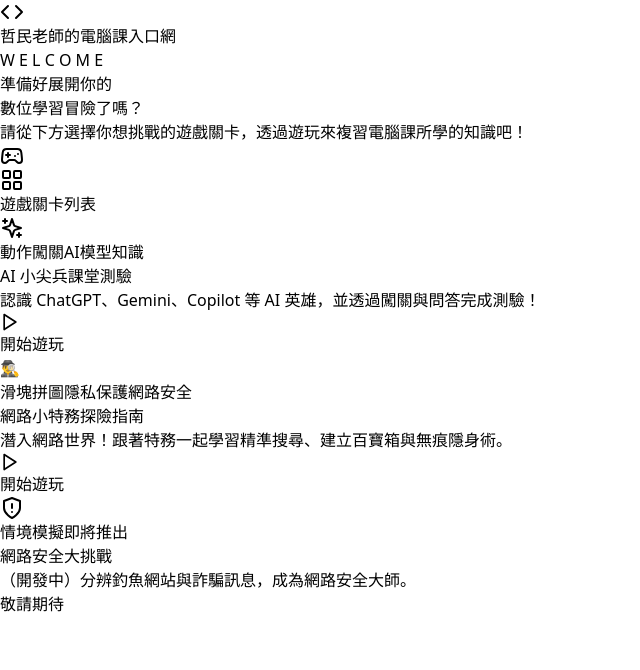
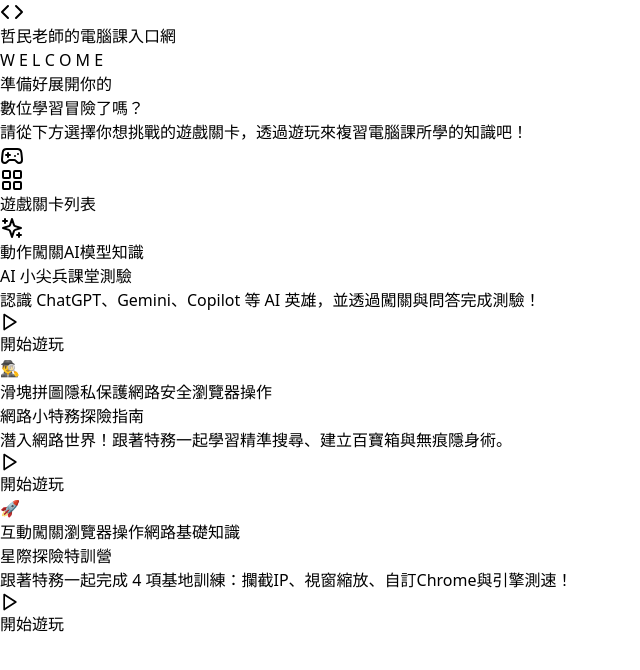
Before and after one commit to always77798-dot/computer-class-games, a React (Vite) app: page / in a window 1280 px wide. Shown: the top 670 px of the page, without its empty margins (0-640 px from the left). Built offline with nearby package versions, Linux system fonts and the light colour scheme.

Commit message:
Update App.jsx

```diff
--- a/src/App.jsx
+++ b/src/App.jsx
@@ -6,6 +6,7 @@ import {
 // 🌟 引入分離出去的小遊戲模組
 import AiHeroGame from './games/AiHeroGame';
 import ChromeAgentGame from './games/ChromeAgentGame';
+import SpaceCampGame from './games/SpaceCampGame';
 
 // ==========================================
 // 1. 遊戲資料設定區 (可在此新增遊戲資訊)
@@ -26,18 +27,18 @@ const GAMES_LIST = [
     description: '潛入網路世界！跟著特務一起學習精準搜尋、建立百寶箱與無痕隱身術。',
     icon: <span className="text-4xl leading-none">🕵️‍♂️</span>,
     color: 'bg-emerald-100 border-emerald-400 text-emerald-800',
-    tags: ['滑塊拼圖', '隱私保護', '網路安全'],
+    tags: ['滑塊拼圖', '隱私保護', '網路安全', '瀏覽器操作'],
     disabled: false
   },
   {
-    id: 'coming-soon-2',
-    title: '網路安全大挑戰',
-    description: '（開發中）分辨釣魚網站與詐騙訊息，成為網路安全大師。',
-    icon: <ShieldAlert className="w-8 h-8 text-green-500" />,
-    color: 'bg-gradient-to-br from-gray-400 to-gray-500',
-    tags: ['情境模擬', '即將推出'],
-    disabled: true
-  }
+  id: 'space-camp',
+  title: '星際探險特訓營',
+  description: '跟著特務一起完成 4 項基地訓練：攔截IP、視窗縮放、自訂Chrome與引擎測速！',
+  icon: '🚀',
+  color: 'bg-blue-100 border-blue-400 text-blue-800',
+  tags: ['互動闖關', '瀏覽器操作','網路基礎知識'],
+  disabled: false
+}
 ];
 
 // ==========================================
@@ -168,6 +169,10 @@ export default function App() {
           <ChromeAgentGame onBackToPortal={() => setActiveView('home')} />
         )}
 
+        {activeView === 'space-camp' && (
+          <SpaceCampGame onBackToPortal={() => setActiveView('home')} />
+        )}
+
       </main>
 
       {/* 全域 CSS 動畫設定 */}
```
